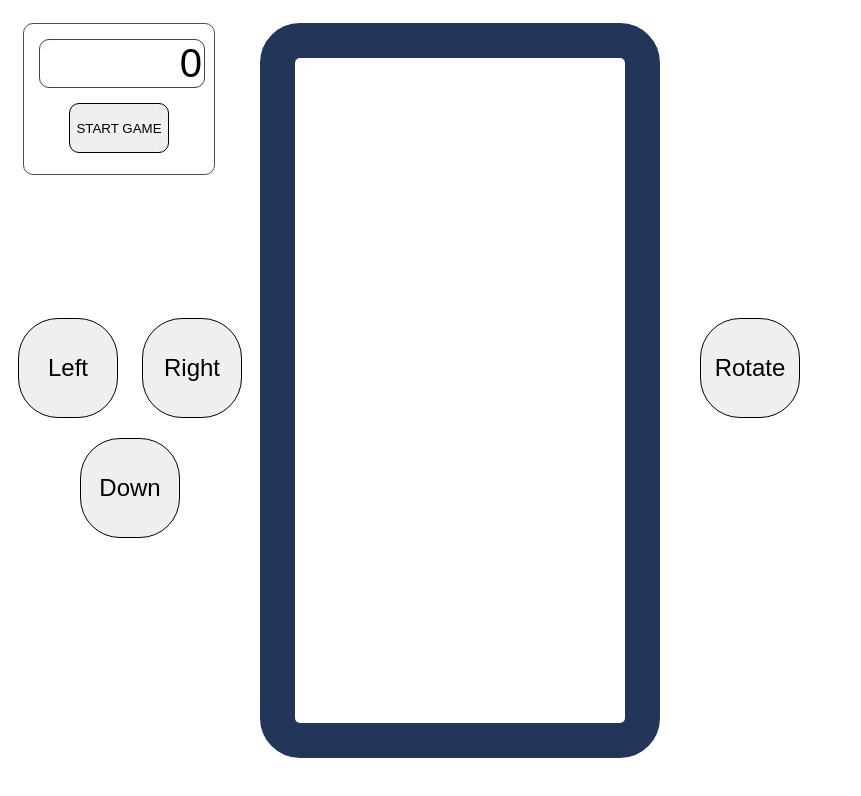
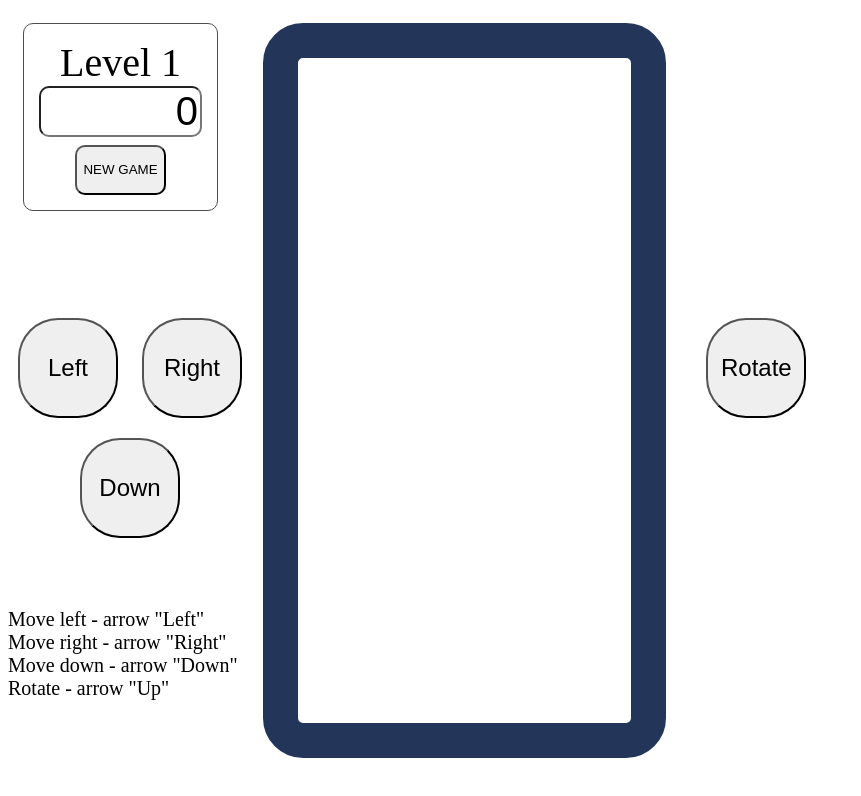
Before and after one commit to IvanSkotar/tetris, a plain HTML site: page index.html in a window 1280 px wide. Shown: the whole page, without its empty margins (0-861 px from the left). Drawn offline with Linux system fonts and the light colour scheme.

Commit message:
control info and some ui fix

```diff
--- a/index.html
+++ b/index.html
@@ -7,8 +7,9 @@
 </head>
 <body>
 <div id="panel">
-    <input id="score" readonly type="text">
-    <button id="start" onclick="newGame()">START GAME</button>
+    <div id="level"></div>
+    <input id="score" readonly>
+    <button id="start" onclick="startNewGame()">NEW GAME</button>
 </div>
 <div id="controls">
     <div>
@@ -16,6 +17,12 @@
         <button id="right" class="contrl" onmousedown="right()">Right</button>
     </div>
     <button id="down" class="contrl" onmousedown="fallingTetro()">Down</button>
+</div>
+<div id="info">
+    Move left - arrow "Left"<br>
+    Move right - arrow "Right"<br>
+    Move down - arrow "Down"<br>
+    Rotate - arrow "Up"<br>
 </div>
 <div class="board">
     <canvas id="canv" height="960" width="400" ></canvas>
--- a/style.css
+++ b/style.css
@@ -4,61 +4,51 @@ body{
 }
 #panel{
     margin: 15px;
-    text-align: center;
+    font-size: 40px;
     border: 1px #4d4e50 solid;
     border-radius: 10px;
     padding: 15px;
-    height: 120px;
-    width: 160px;
-    display: inline-block;
+    height: max-content;
 }
 input{
     text-align: right;
     display: block;
     font-size: 40px;
-    border: 1px solid #404144;
     border-radius: 10px;
-    width: inherit;
+    width: 155px;
 }
 #start{
     height: 50px;
-    width: auto;
-    margin: inherit;
-    border: 1px solid;
     border-radius: 10px;
 }
 #controls{
     position: absolute;
     margin-top: 300px;
-    text-align: center;
-    display: inline-block;
 }
 .contrl{
     height: 100px;
     width: 100px;
     margin: 10px;
-    border: 1px solid;
     border-radius: 40px;
     font-size: x-large;
 }
 .board{
-    width: 330px;
     overflow: hidden;
     height: 665px;
     margin: 15px 30px auto 30px;
     border: 35px solid #24355a;
     border-radius: 40px;
-    display: inline-block;
 }
 #canv{
-    outline: 1px solid #000;
-    display: block;
     height: 800px;
-    width: 330px;
     margin: -135px auto;
 }
 #rotate{
     margin-top: 300px;
-    text-align: center;
-    display: inline-block;
 }
+#info{
+    font-size: 20px;
+    position: absolute;
+    margin-top: 600px;
+    text-align: left;
+}
```
